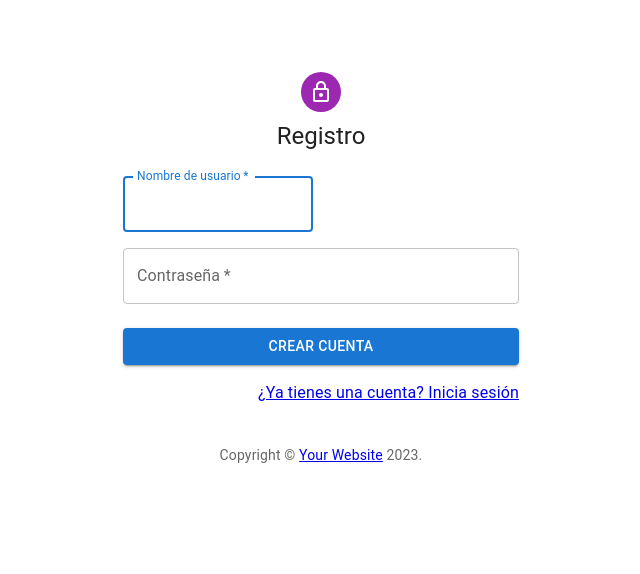
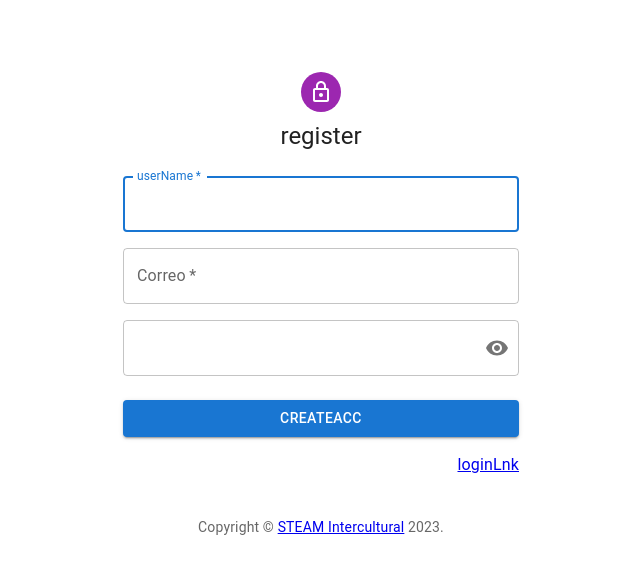
Before and after one commit to AylinAld-G/steam, a React (Vite) app: page /auth/new in a window 1280 px wide. Shown: the top 574 px of the page, without its empty margins (319-959 px from the left). Built offline with nearby package versions, Linux system fonts and the light colour scheme; no server answers.

Commit message:
Update SignUp.jsx

```diff
--- a/src/auth/pages/SignUp.jsx
+++ b/src/auth/pages/SignUp.jsx
@@ -1,17 +1,20 @@
 import * as React from 'react';
-import {Avatar,Button,CssBaseline,TextField,Grid,Box,Typography,Container} from '@mui/material';
+import {Avatar,Button,CssBaseline,TextField,Grid,Box,Typography,Container, OutlinedInput, InputLabel, InputAdornment, IconButton} from '@mui/material';
 import LockOutlinedIcon from '@mui/icons-material/LockOutlined';
 import { createTheme, ThemeProvider } from '@mui/material/styles';
-import { Link } from "react-router-dom";
+import { Link, Navigate } from "react-router-dom";
 import { useEffect } from 'react';
 import { useAuthStore, useForm } from '../../hooks';
+import { useTranslation } from 'react-i18next';
+import { Visibility, VisibilityOff } from '@mui/icons-material';
+import { useState } from 'react';
 
 function Copyright(props) {
   return (
     <Typography variant="body2" color="text.secondary" align="center" {...props}>
       {'Copyright © '}
-      <Link color="inherit" href="https://mui.com/">
-        Your Website
+      <Link to="/" color="inherit">
+        STEAM Intercultural
       </Link>{' '}
       {new Date().getFullYear()}
       {'.'}
@@ -24,21 +27,34 @@ const theme = createTheme();
 
 const registerFormFields = {
   registerName: '',
+  registerEmail: '',
   registerPassword: ''
 }
 
 export default function SignUp() {
 
-  const { startRegister, errorMessage } = useAuthStore();
-  const { registerName, registerPassword, onInputChange:onRegisterInputChange } = useForm(registerFormFields);
+  const { startRegister, errorMessage, } = useAuthStore();
+  const { registerName, registerEmail, registerPassword, onInputChange:onRegisterInputChange } = useForm(registerFormFields);
+
+  const {t} = useTranslation();
+
+  const [showPassword, setShowPassword] = React.useState(false);
+  const handleClickShowPassword = () => setShowPassword((show) => !show);
+
+  const handleMouseDownPassword = (event) => {
+    event.preventDefault();
+  };
 
   const registerSubmit = (event) => {
     event.preventDefault();
+    //console.log({registerName, registerEmail, registerPassword} )
     startRegister({
       username: registerName,
+      email: registerEmail,
       password: registerPassword
     })
 }
+
 
 useEffect(() => {
   if(errorMessage !== undefined){
@@ -46,18 +62,6 @@ useEffect(() => {
   }
 
 }, [errorMessage])
-
-
-/*const registerSubmit = (event) => {
-  event.preventDefault();
-  const data = new FormData(event.currentTarget);
-  console.log({
-    name: data.get('name'),
-    email: data.get('email'),
-    password: data.get('password'),
-    password2: data.get('password2')
-  });
-};*/
 
 
   return (
@@ -76,11 +80,11 @@ useEffect(() => {
             <LockOutlinedIcon />
           </Avatar>
           <Typography component="h1" variant="h5">
-            Registro
+            {t("register")}
           </Typography>
           <Box component="form" noValidate onSubmit={registerSubmit} sx={{ mt: 3 }}>
             <Grid container spacing={2}>
-              <Grid item xs={12} sm={6}>
+              <Grid item xs={12} >
                 <TextField
                   autoComplete="given-name"
                   name="registerName"
@@ -89,38 +93,65 @@ useEffect(() => {
                   onChange={onRegisterInputChange}
                   fullWidth
                   id="username"
-                  label="Nombre de usuario"
+                  label={t("userName")}
                   autoFocus
                 />
               </Grid>
 
+              <Grid item xs={12} >
+                <TextField
+                  autoComplete="email"
+                  name="registerEmail"
+                  required
+                  value={registerEmail}
+                  onChange={onRegisterInputChange}
+                  fullWidth
+                  id="email"
+                  label="Correo"
+                />
+              </Grid>
+
               <Grid item xs={12}>
-                <TextField
-                  required
-                  fullWidth
-                  name="registerPassword"
-                  label="Contraseña"
-                  type="password"
-                  id="password"
-                  value={registerPassword}
-                  onChange={onRegisterInputChange}
-                  autoComplete="new-password"
-                />
+                <InputLabel htmlFor="outlined-adornment-password"></InputLabel>
+                  <OutlinedInput
+                    required
+                    id='password'
+                    label={t("psswd")}
+                    type={showPassword ? 'text' : 'password'}
+                    endAdornment={
+                      <InputAdornment position="end">
+                        <IconButton
+                          aria-label="toggle password visibility"
+                          onClick={handleClickShowPassword}
+                          onMouseDown={handleMouseDownPassword}
+                          edge="end"
+                        >
+                          {showPassword ? <VisibilityOff /> : <Visibility />}
+                        </IconButton>
+                      </InputAdornment>
+                    }
+                    value={registerPassword}
+                    name='registerPassword'
+                    fullWidth
+                    autoComplete='new-password'
+                    onChange={onRegisterInputChange}
+                  />
               </Grid>
 
 
             </Grid>
             <Button
               type="submit"
+              href='verification'
               fullWidth
               variant="contained"
               sx={{ mt: 3, mb: 2 }}
             >
-              Crear cuenta
+              {t("createAcc")}
             </Button>
             <Grid container justifyContent="flex-end">
               <Grid item>
-                <Link to="/auth/login">¿Ya tienes una cuenta? Inicia sesión</Link>
+                <Link to="/auth/login">{t("loginLnk")}</Link>
               </Grid>
             </Grid>
           </Box>
```
